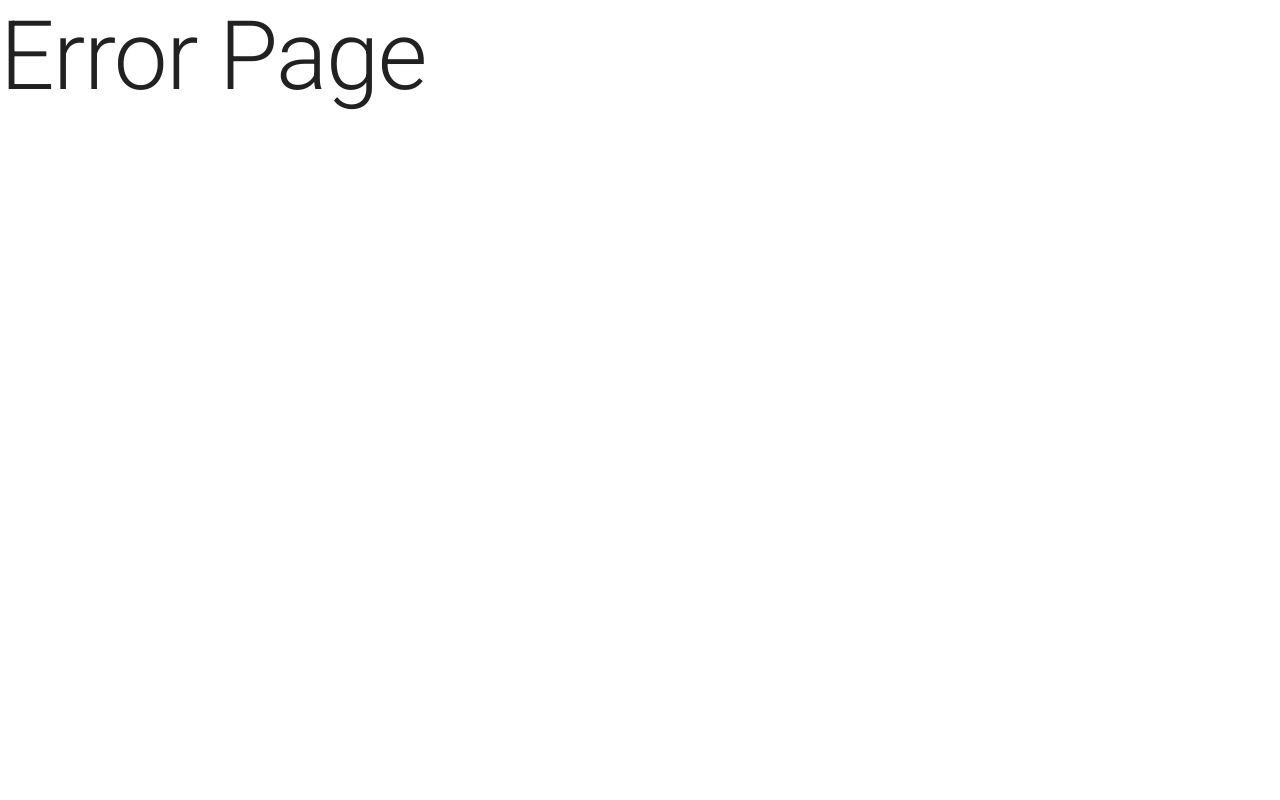
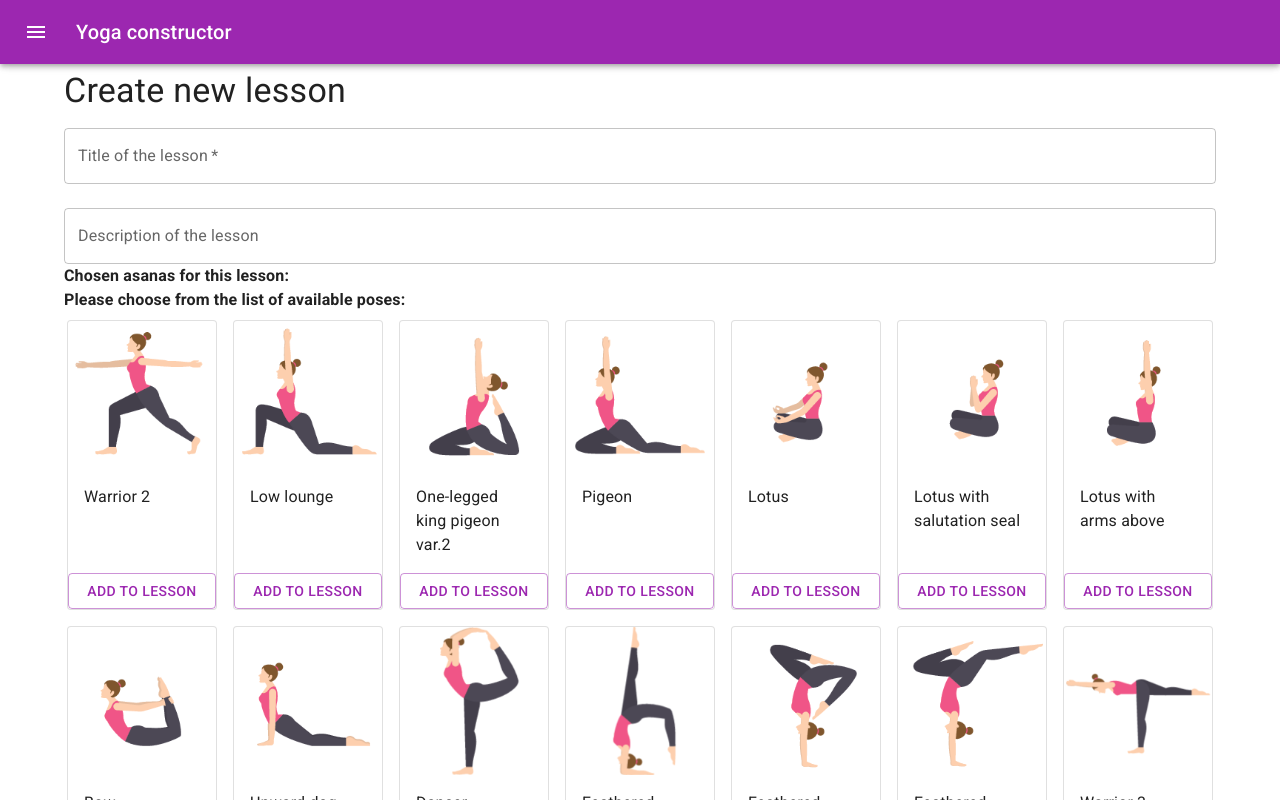
Before and after one commit to Jane-Coding/Yoga-lesson-builder, a React (Vite) app in the folder frontend/: page /create in a window 1280 px wide. Before the commit this address had no page. Shown: the top 800 px of the page. Built offline with nearby package versions, Linux system fonts and the light colour scheme.

Commit message:
add page to create lesson

```diff
--- /dev/null
+++ b/frontend/src/components/AsanaCard.jsx
@@ -0,0 +1,29 @@
+import {
+    Typography,
+    Card,
+    CardMedia,
+    CardContent,
+    Button } from "@mui/material";
+
+const cardStyle = {
+    maxWidth: 150,
+    height: '100%',
+    display: 'flex',
+    flexDirection: 'column',
+    justifyContent: 'space-between',
+}
+
+function AsanaCard({link}) {
+    const image = `../src/assets/poses/${link.id}.png`
+    return (
+        <Card variant="outlined" sx={cardStyle}>
+            <CardContent sx={{ padding: '0'}}>
+                <CardMedia component="img" sx={{maxWidth: '100%'}} image={image}></CardMedia>
+                <Typography p={2}>{link.asana}</Typography>
+            </CardContent>
+            <Button variant="outlined" color="secondary">Add to lesson</Button>
+        </Card>
+    );
+}
+
+export default AsanaCard;
--- a/frontend/src/components/Navbar.jsx
+++ b/frontend/src/components/Navbar.jsx
@@ -46,7 +46,7 @@ function Navbar() {
               <MenuItem onClick={handleClose} component={Link} to="/">
                 Home
               </MenuItem>
-              <MenuItem onClick={handleClose} component={Link} to="constructor">
+              <MenuItem onClick={handleClose} component={Link} to="/create">
                 Create lesson
               </MenuItem>
               <MenuItem onClick={handleClose}>
--- a/frontend/src/main.jsx
+++ b/frontend/src/main.jsx
@@ -7,6 +7,7 @@ import './fonts.scss';
 import HomePage from './pages/HomePage';
 import ErrorPage from './pages/ErrorPage';
 import Lesson from './pages/Lesson';
+import CreateLessonPage from './pages/CreateLessonPage';
 
 import { LessonContextProvider } from './context/LessonsContext';
 
@@ -25,6 +26,10 @@ const router = createBrowserRouter([
     path: "/lesson/:id",
     element: <Lesson/>,
   },
+  {
+    path: "/create",
+    element: <CreateLessonPage/>
+  }
 ]);
 
 ReactDOM.createRoot(document.getElementById('root')).render(
--- /dev/null
+++ b/frontend/src/pages/CreateLessonPage.jsx
@@ -0,0 +1,42 @@
+import Box from '@mui/material/Box';
+import {Container, Stack, TextField, Typography, Grid} from '@mui/material';
+
+import Navbar from '../components/Navbar';
+import AsanaCard from '../components/AsanaCard';
+
+import asanasDb from '../db/asanasDb.json';
+
+function CreateLessonPage (){
+    return (
+        <>
+        <Navbar/>
+        <Container sx={{mt: '70px'}}>
+        <Typography variant='h4' mb={2}>Create new lesson</Typography>
+        <Stack spacing={3}>
+            <TextField label='Title of the lesson' variant='outlined' color='secondary' required></TextField>
+            <TextField label='Description of the lesson' variant='outlined' color='secondary' multiline></TextField>
+
+        </Stack>
+
+        <Typography sx={{fontWeight: 'bold'}}>Chosen asanas for this lesson:</Typography>
+        <Stack direction='row'>
+            {/* Chosen asanas go here */}
+        </Stack>
+
+        <Box>
+            <Typography sx={{fontWeight: 'bold'}}>Please choose from the list of available poses:</Typography>
+            <Grid container rowGap={2} columnGap={2} mt={1} sx={{justifyContent: 'center'}}>
+                {asanasDb.asanas.map(el =>
+                <Grid>
+                    <AsanaCard link={el}/>
+                </Grid>
+                )}
+
+            </Grid>
+        </Box>
+        </Container>
+        </>
+    )
+}
+
+export default CreateLessonPage;
```
